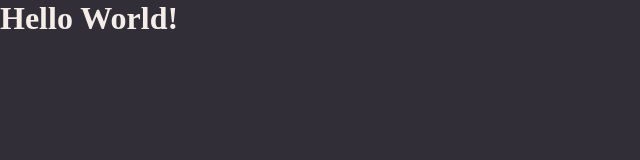
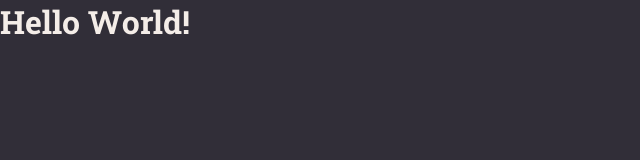
Before and after one commit to iuryescano/MyNotes, a React (Vite) app: page / in a window 1280 px wide. Shown: the top 160 px of the page, without its empty margins (0-640 px from the left). Built offline with nearby package versions, Linux system fonts and the light colour scheme.

Commit message:
Adding custom font

```diff
--- a/index.html
+++ b/index.html
@@ -3,6 +3,10 @@
   <head>
     <meta charset="UTF-8" />
     <meta name="viewport" content="width=device-width, initial-scale=1.0" />
+    <link rel="preconnect" href="https://fonts.googleapis.com">
+    <link rel="preconnect" href="https://fonts.gstatic.com" crossorigin>
+    <link href="https://fonts.googleapis.com/css2?family=Roboto+Slab:wght@100..900&display=swap" rel="stylesheet">
+
     <title>MyNotes</title>
   </head>
   <body>
--- a/src/styles/global.js
+++ b/src/styles/global.js
@@ -10,6 +10,14 @@
     body {
         background-color: ${({ theme }) => theme.COLORS.BACKGROUND_800};
         color: ${({ theme }) => theme.COLORS.WHITE};
+
+        -webkit-font-smoothing: antialiased;
+    }
+
+    body, input, button, textarea {
+        font-family: "Roboto Slab", serif;
+        font-size: 16px;
+        outline: none;
     }
 
     a {
```
